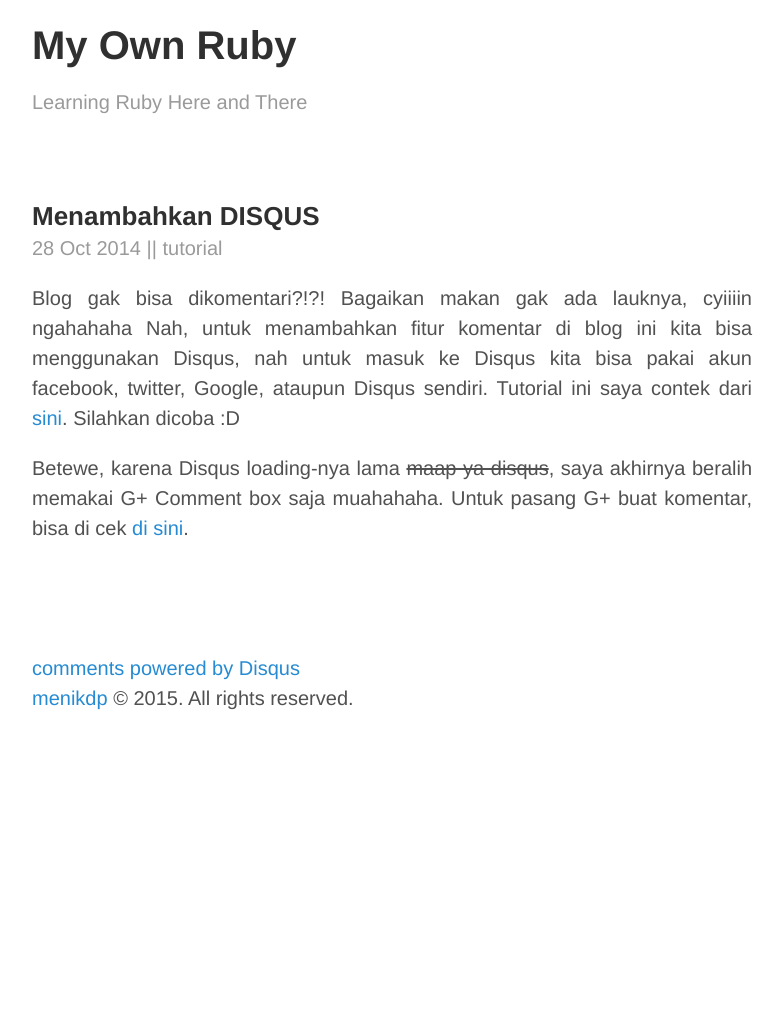
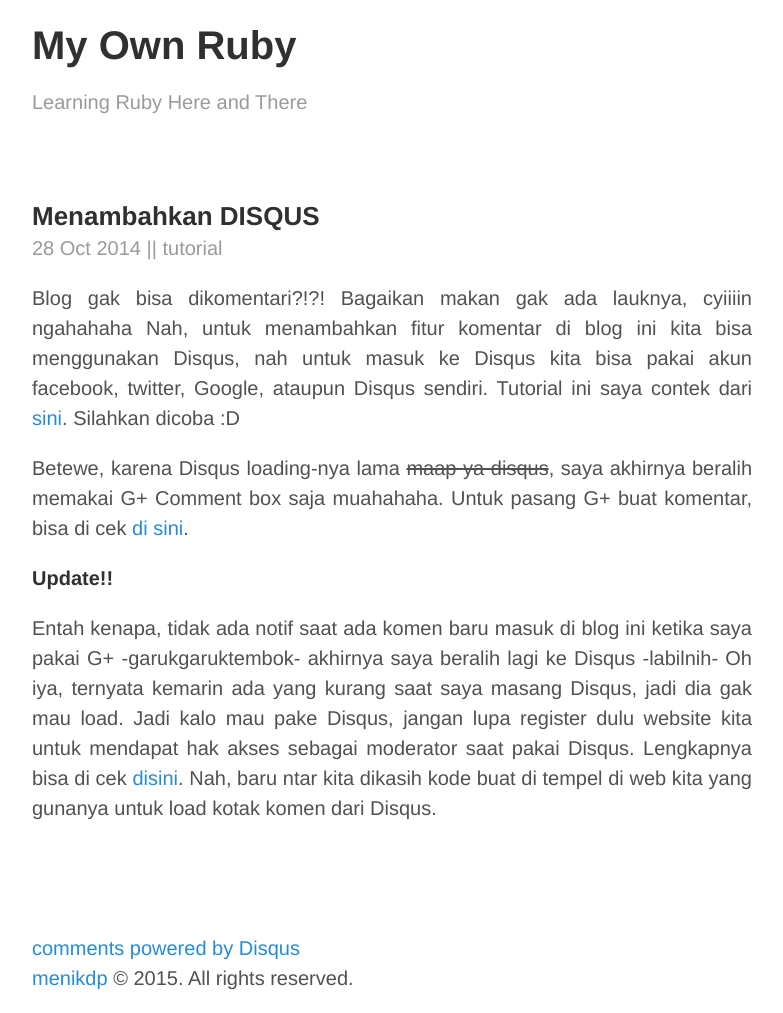
Before and after one commit to menikdp/menikdp.github.io, a Jekyll site: the page built from _posts/2014-10-28-menambahkan-disqus.markdown, in a window 1280 px wide. Shown: the whole page, without its empty margins (248-1031 px from the left). Built offline with Jekyll 4.4.1, drawn with Linux system fonts in a browser that asks for light colours; comment, search, counter and statistics services are not loaded; before the commit the page ends 900 px from its top, so only the background shows below that.

Commit message:
edit article 'menambahkan disqus'

```diff
--- a/_posts/2014-10-28-menambahkan-disqus.markdown
+++ b/_posts/2014-10-28-menambahkan-disqus.markdown
@@ -12,4 +12,10 @@ Tutorial ini saya contek dari [sini]({{site.data.links.joshualande.href}}){:targ
 
 Betewe, karena Disqus loading-nya lama <del>maap ya disqus</del>, saya akhirnya beralih memakai G+ Comment box saja muahahaha. Untuk pasang G+ buat komentar, bisa di cek [di sini][komen]{:target="_blank"}.
 
+<strong>Update!!</strong>
+
+Entah kenapa, tidak ada notif saat ada komen baru masuk di blog ini ketika saya pakai G+ -garukgaruktembok- akhirnya saya beralih lagi ke Disqus -labilnih- Oh iya, ternyata kemarin ada yang kurang saat saya masang Disqus, jadi dia gak mau load. Jadi kalo mau pake Disqus, jangan lupa register dulu website kita untuk mendapat hak akses sebagai moderator saat pakai Disqus. Lengkapnya bisa di cek [disini][disqus]{:target="_blank"}. Nah, baru ntar kita dikasih kode buat di tempel di web kita yang gunanya untuk load kotak komen dari Disqus.
+
+
 [komen]: http://steelx.github.io/best-internet-tips/2014/11/23/Add-google-plus-comments-box-to-jekyll-website.html
+[disqus]: https://help.disqus.com/customer/portal/articles/466182-publisher-quick-start-guide
```
